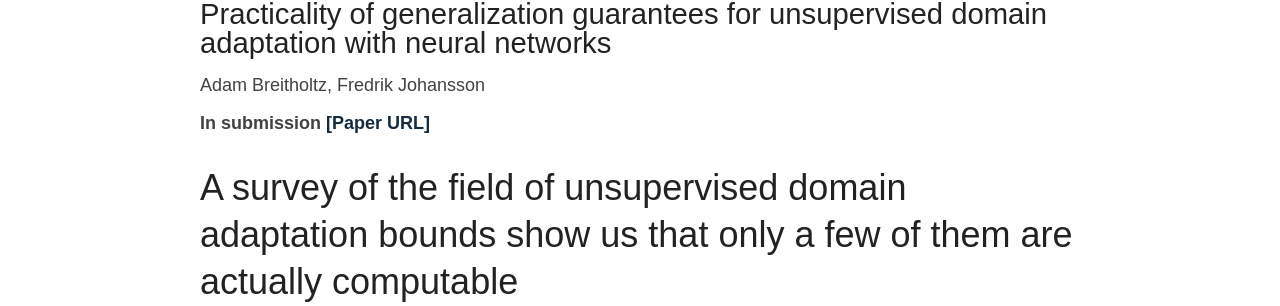
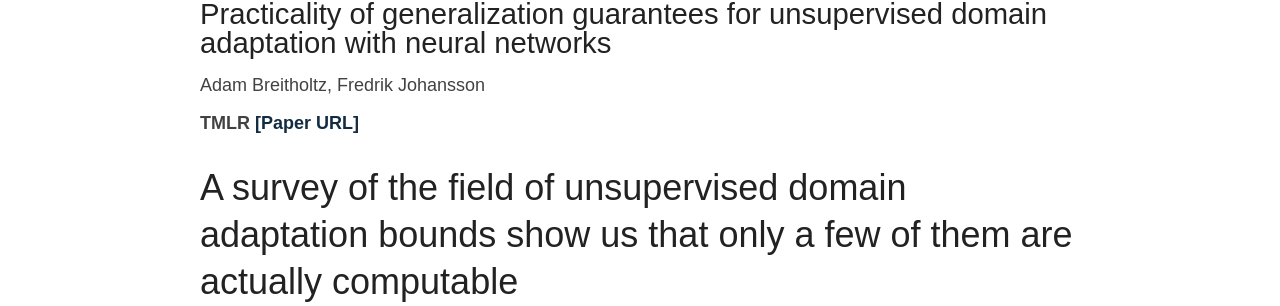
Before and after one commit to Healthy-AI/healthy-ai.github.io, a Jekyll site: the page built from _posts/2022-09-02-practicalDA.markdown, in a window 1280 px wide. Shown: the part 226-532 px from the top of the page. Built offline with Jekyll 4.4.1, drawn with Linux system fonts in a browser that asks for light colours.

Commit message:
Update 2022-09-02-practicalDA.markdown

```diff
--- a/_posts/2022-09-02-practicalDA.markdown
+++ b/_posts/2022-09-02-practicalDA.markdown
@@ -3,7 +3,7 @@ layout: post
 author: "Adam Breitholtz, Fredrik Johansson"
 title: "Practicality of generalization guarantees for unsupervised domain adaptation with neural networks"
 date:   2022-09-02 09:00:00 +0100
-venue: In submission
+venue: TMLR
 image: assets/posts/boundimg.png
 paper: https://openreview.net/forum?id=vUuHPRrWs2
 categories: blog
```
